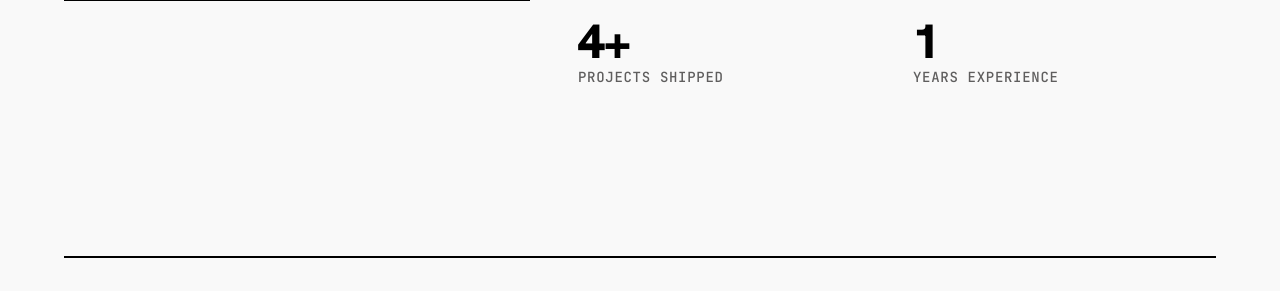
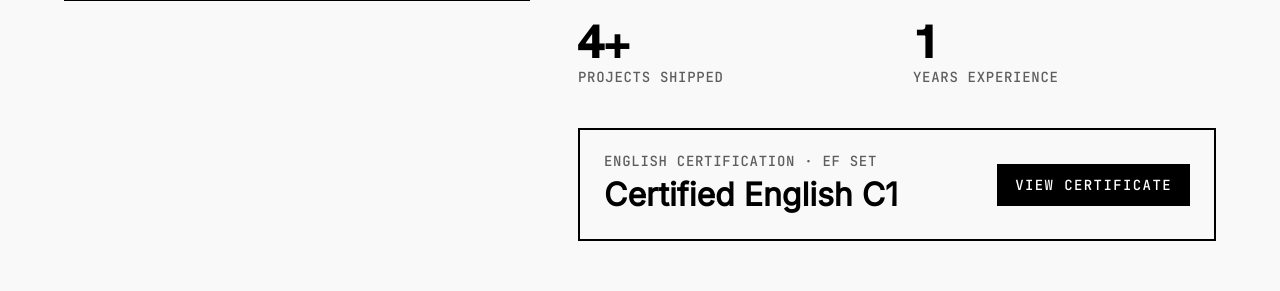
Before and after one commit to agueroda2004/Portfolio-v3, a React (Vite) app: page / in a window 1280 px wide. Shown: the part 1380-1671 px from the top of the page. Built offline with nearby package versions, Linux system fonts and the light colour scheme; grey boxes are pictures that could not be loaded.

Commit message:
feat: add EF SET English certification

```diff
--- a/src/components/sections/About.tsx
+++ b/src/components/sections/About.tsx
@@ -36,6 +36,24 @@ export default function About() {
             </div>
           ))}
         </div>
+        <div className="mt-stack-md border-2 border-primary p-6 flex flex-col gap-4 sm:flex-row sm:items-center sm:justify-between">
+          <div>
+            <span className="block font-label-code text-label-code uppercase text-secondary mb-2">
+              {t("about.englishCertificate.label")}
+            </span>
+            <span className="block font-headline-lg-mobile text-headline-lg-mobile md:text-headline-lg font-bold text-primary">
+              {t("about.englishCertificate.level")}
+            </span>
+          </div>
+          <a
+            href="https://cert.efset.org/y1oSMa"
+            target="_blank"
+            rel="noreferrer"
+            className="font-label-code text-label-code uppercase tracking-widest bg-primary text-on-primary px-4 py-3 hover:bg-surface-tint transition-colors active:scale-95 inline-block border-2 border-primary text-center"
+          >
+            {t("about.englishCertificate.view")}
+          </a>
+        </div>
         <div className="mt-stack-md flex flex-wrap gap-2">
           {personal.techStack.map((tech) => (
             <span
--- a/src/i18n/locales/en/translation.json
+++ b/src/i18n/locales/en/translation.json
@@ -28,6 +28,11 @@
     "stats": {
       "projectsShipped": "Projects Shipped",
       "yearsExperience": "Years Experience"
+    },
+    "englishCertificate": {
+      "label": "English certification · EF SET",
+      "level": "Certified English C1",
+      "view": "VIEW CERTIFICATE"
     }
   },
   "contact": {
--- a/src/i18n/locales/es/translation.json
+++ b/src/i18n/locales/es/translation.json
@@ -28,6 +28,11 @@
     "stats": {
       "projectsShipped": "Proyectos entregados",
       "yearsExperience": "Años de experiencia"
+    },
+    "englishCertificate": {
+      "label": "Certificación de inglés · EF SET",
+      "level": "Inglés C1 certificado",
+      "view": "VER CERTIFICADO"
     }
   },
   "contact": {
--- a/src/i18n/locales/pt/translation.json
+++ b/src/i18n/locales/pt/translation.json
@@ -28,6 +28,11 @@
     "stats": {
       "projectsShipped": "Projetos entregues",
       "yearsExperience": "Anos de experiência"
+    },
+    "englishCertificate": {
+      "label": "Certificação de inglês · EF SET",
+      "level": "Inglês C1 certificado",
+      "view": "VER CERTIFICADO"
     }
   },
   "contact": {
```
Also changed, not shown: 2 other files (tests, documents, lock files or other folders).
